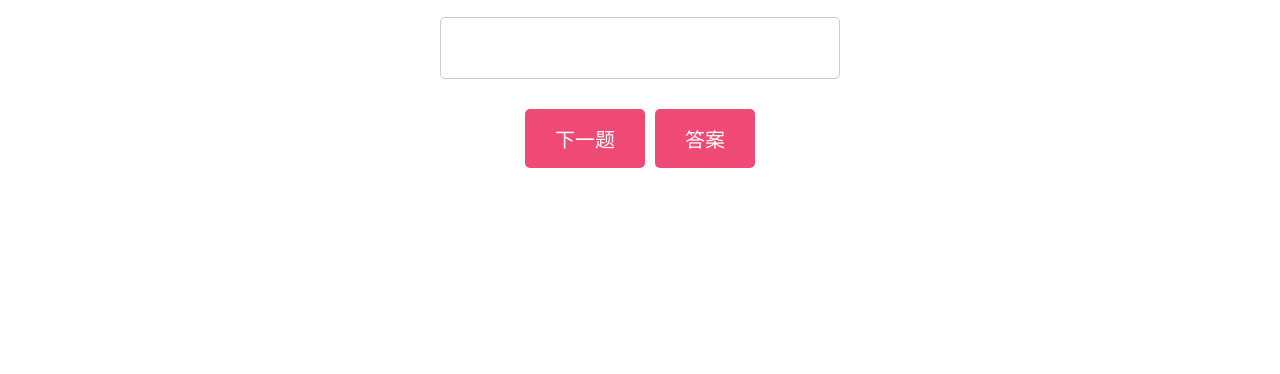
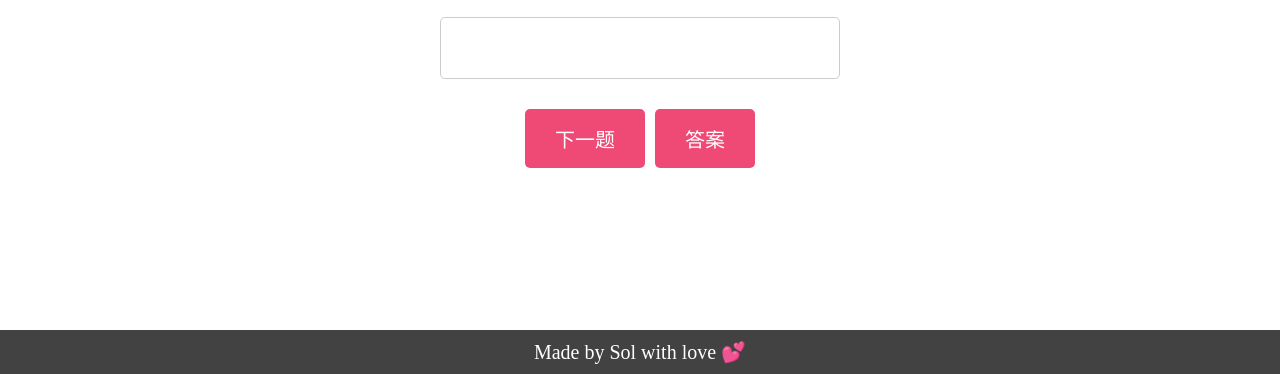
Before and after one commit to kennethyang404/poker24, a plain HTML site: page index.html in a window 1280 px wide. Shown: the part 426-800 px from the top of the page. Drawn offline with Linux system fonts and the light colour scheme.

Commit message:
Add footer

```diff
--- a/index.html
+++ b/index.html
@@ -62,6 +62,17 @@
         #timer {
             font-size: 20px;
         }
+
+        #footer {
+            position: fixed;
+            bottom: 0;
+            width: 100%;
+            background-color: #424242;
+            color: #fff;
+            text-align: center;
+            padding: 10px 0;
+            font-size: 20px;
+        }
     </style>
 </head>
 <body>
@@ -72,6 +83,9 @@
         <div id="solution"></div>
         <button onclick="refresh()">下一题</button>
         <button id="solveButton" onclick="solve()">答案</button>
+    </div>
+    <div id="footer">
+        Made by Sol with love 💕
     </div>
 
     <script type="text/javascript" src="puzzle24.js"></script>
```
